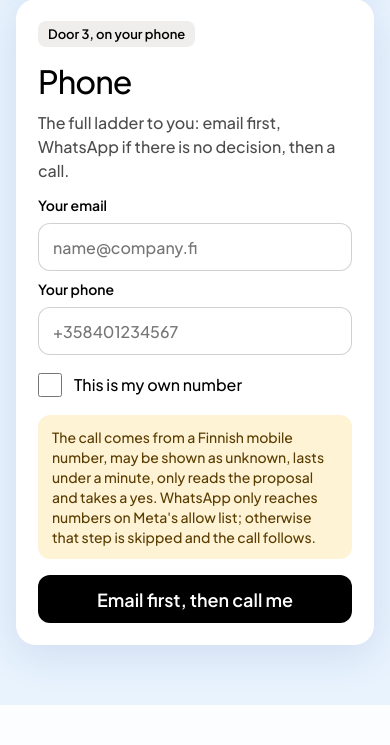
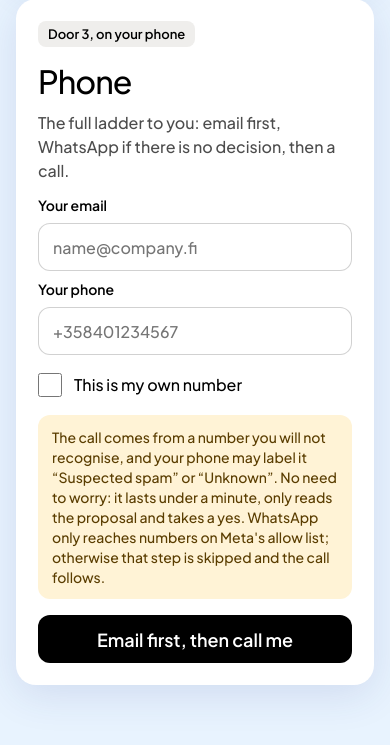
Before and after one commit to oroomi/kaiku, a FastAPI app: page /try in a window 390 px wide. Shown: the part 1047-1792 px from the top of the page. Before the commit the page ends 1752 px from the top, so only its background shows below. Run offline with FastAPI, Linux system fonts and the light colour scheme.

Commit message:
try: the phone-door warning says the call comes from an unfamiliar number that may be labelled suspected spam
Dayo, 8 Nov morning: the call is not placed from a Finnish mobile number, and visitors should be told their phone may show "Suspected spam" without worrying.

Co-Authored-By: Claude Fable 5.1 <noreply@anthropic.com>

```diff
--- a/kaiku/web/templates/try.html
+++ b/kaiku/web/templates/try.html
@@ -56,7 +56,7 @@
         <label for="p2">Your phone</label>
         <input id="p2" name="phone" type="tel" inputmode="tel" autocomplete="tel" placeholder="+358401234567" required>
         <label class="tick"><input type="checkbox" name="own" id="own"><span>This is my own number</span></label>
-        <p class="warn">The call comes from a Finnish mobile number, may be shown as unknown, lasts under a minute, only reads the proposal and takes a yes. WhatsApp only reaches numbers on Meta's allow list; otherwise that step is skipped and the call follows.</p>
+        <p class="warn">The call comes from a number you will not recognise, and your phone may label it “Suspected spam” or “Unknown”. No need to worry: it lasts under a minute, only reads the proposal and takes a yes. WhatsApp only reaches numbers on Meta's allow list; otherwise that step is skipped and the call follows.</p>
         <p class="msg" role="alert" hidden></p>
         <div class="door__foot"><button class="btn btn--dark" type="submit">Email first, then call me</button></div>
       </form>
```
